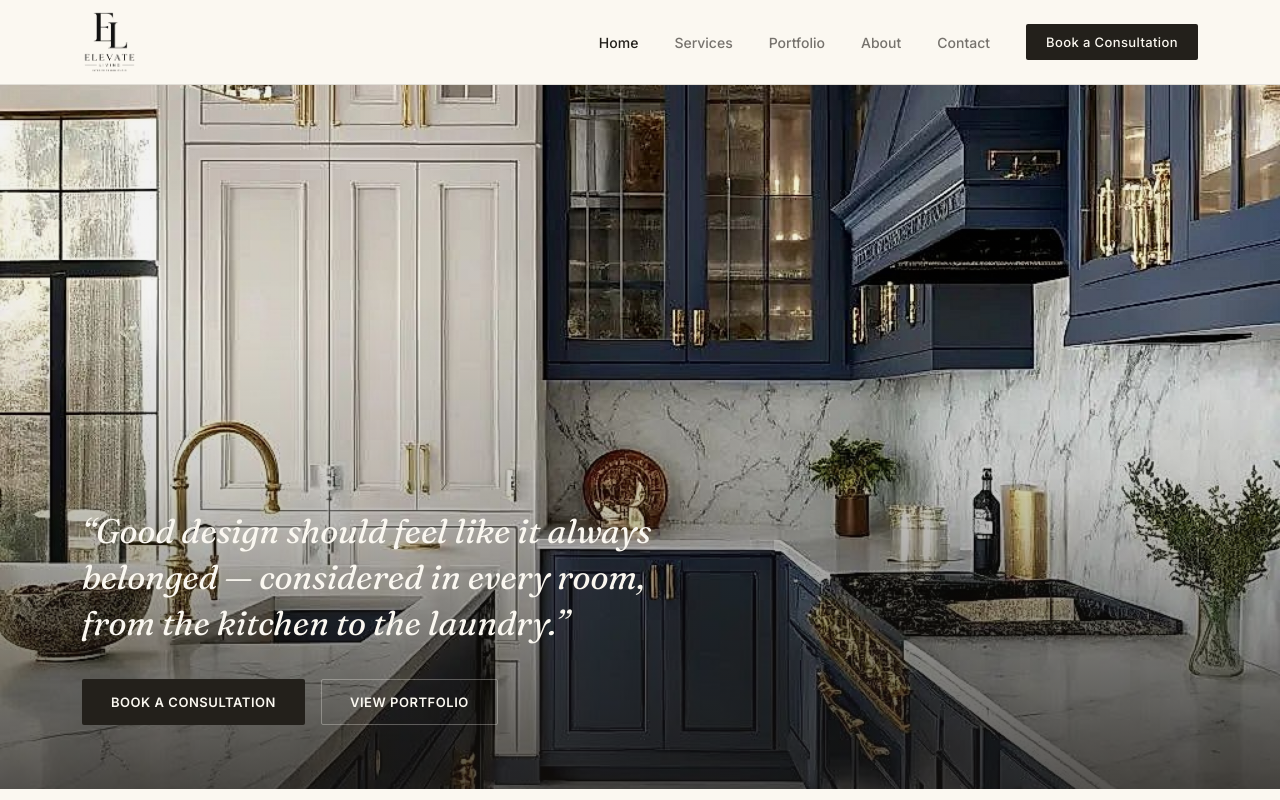
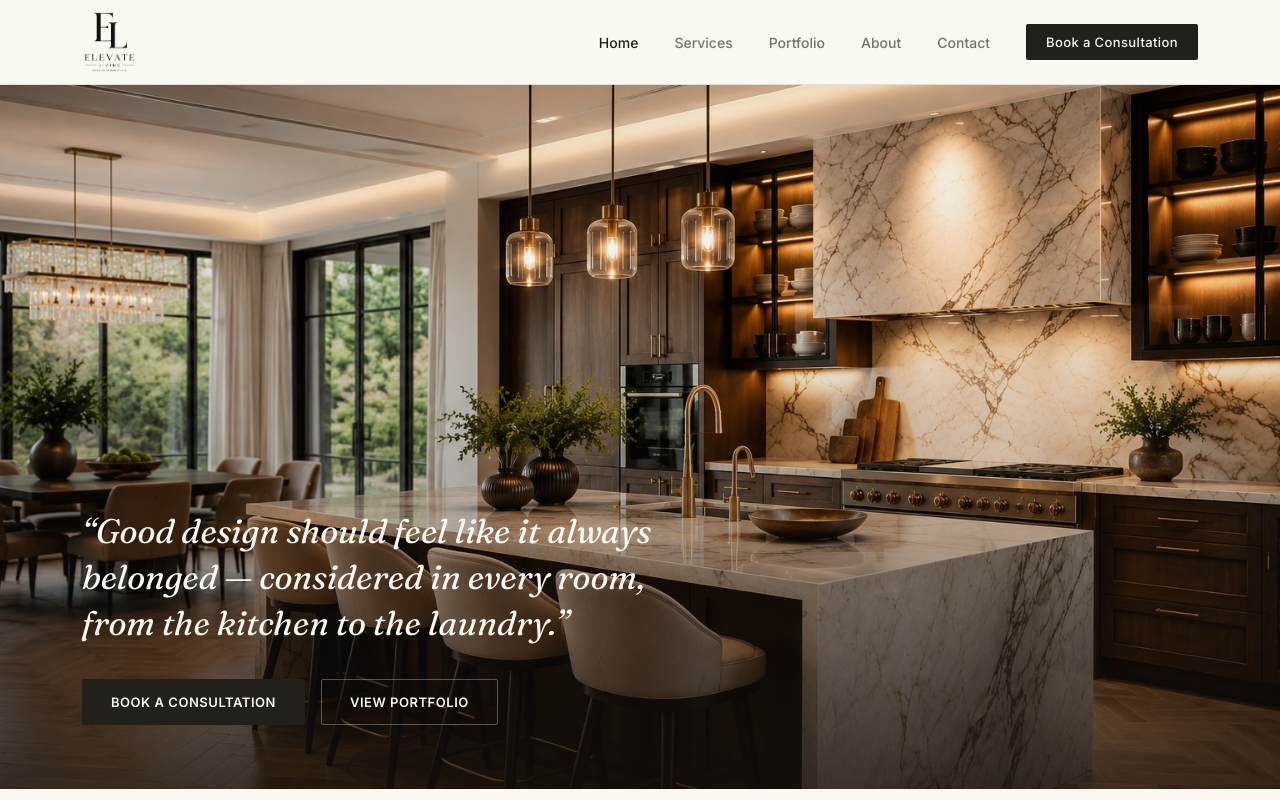
Before and after one commit to MeetHinu/Elevate-Living, a React (Vite) app: page / in a window 1280 px wide. Shown: the top 800 px of the page. Built offline with nearby package versions, Linux system fonts and the light colour scheme.

Commit message:
feat: replace Home page hero image with new kitchen photo
Added as a new asset (kitchen-6.jpg) rather than overwriting
kitchen-3.jpg, since that file is also used by the Portfolio grid's
"Navy Butler's Kitchen" project entry.

Co-Authored-By: Claude Sonnet 5 <noreply@anthropic.com>

```diff
--- a/src/pages/Home.jsx
+++ b/src/pages/Home.jsx
@@ -9,7 +9,7 @@ export default function Home() {
   return (
     <>
       <header className="photo-hero">
-        <img src="/images/kitchen/kitchen-3.jpg" alt="Elevate Living Design project" />
+        <img src="/images/kitchen/kitchen-6.jpg" alt="Elevate Living Design project" />
         <div className="photo-hero-content">
           <blockquote>
             “Good design should feel like it always belonged — considered in every room, from the kitchen to the laundry.”
```
Also changed, not shown: public/images/kitchen/kitchen-6.jpg (added).
